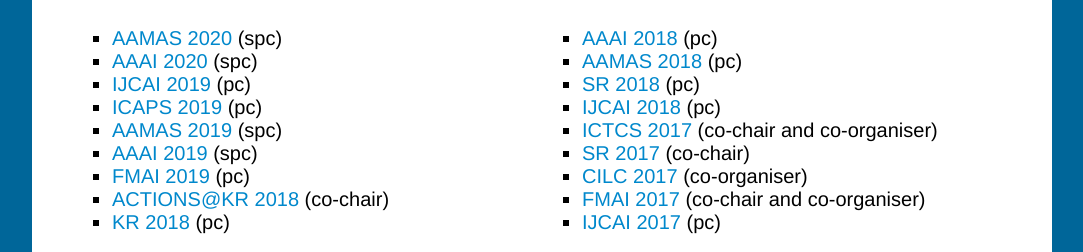
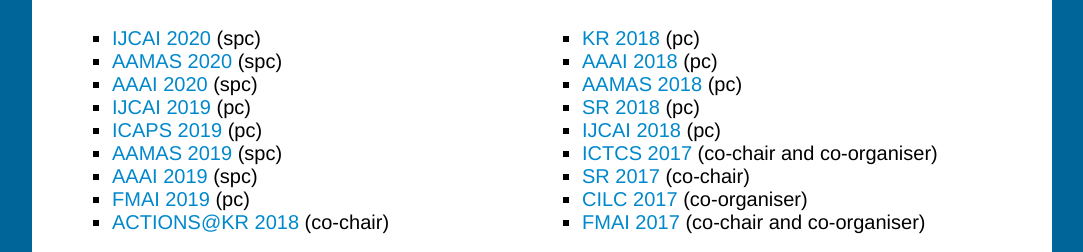
Before and after one commit to sasharubin/sasharubin.github.io, a plain HTML site: page index.html in a window 1280 px wide. Shown: the part 685-937 px from the top of the page, without its empty margins (98-1181 px from the left). Drawn offline with Linux system fonts and the light colour scheme.

Commit message:
ijcai2020

```diff
--- a/index.html
+++ b/index.html
@@ -74,6 +74,7 @@ My main interest is in Logic and Formal Methods for AI. In particular:
 
 <div style="float: left; width: 50%;">
 <ul>
+<li><a href="http://www.ijcai20.org/">IJCAI 2020</a> (spc)</li>
 <li><a href="https://aamas2020.conference.auckland.ac.nz/">AAMAS 2020</a> (spc)</li>
 <li><a href="https://aaai.org/Conferences/AAAI-20/">AAAI 2020</a> (spc)</li>
 <li><a href="https://www.ijcai19.org/">IJCAI 2019</a> (pc)</li>
@@ -82,12 +83,12 @@ My main interest is in Logic and Formal Methods for AI. In particular:
 <li><a href="https://aaai.org/Conferences/AAAI-19/">AAAI 2019</a> (spc)</li>
 <li><a href="https://project.inria.fr/fmai2019/">FMAI 2019</a> (pc)</li>
 <li><a href="http://www.dis.uniroma1.it/~kr18actions/">ACTIONS@KR 2018</a> (co-chair)</li>
-<li><a href="http://reasoning.eas.asu.edu/kr2018/">KR 2018</a> (pc)</li>
 
 </ul>
 </div>
 <div style="float: right; width: 50%;">
 <ul>
+<li><a href="http://reasoning.eas.asu.edu/kr2018/">KR 2018</a> (pc)</li>
 <li><a href="http://www.aaai.org/Conferences/AAAI/aaai18.php">AAAI 2018</a> (pc)</li>
 <li><a href="http://celweb.vuse.vanderbilt.edu/aamas18/">AAMAS 2018</a> (pc)</li>
 <li><a href="http://projects.lsv.ens-cachan.fr/sr18/">SR 2018</a> (pc)</li>
@@ -96,7 +97,6 @@ My main interest is in Logic and Formal Methods for AI. In particular:
 <li><a href="http://sr2017.csc.liv.ac.uk/">SR 2017</a> (co-chair)</li>
 <li><a href="http://cilc2017.unina.it/">CILC 2017</a> (co-organiser)</li>
 <li><a href="https://sites.google.com/site/fmai2017homepage/home">FMAI 2017</a> (co-chair and co-organiser)</li>
-<li><a href="http://ijcai-17.org/">IJCAI 2017</a> (pc)</li>
     </ul>
 </div>
 
```
